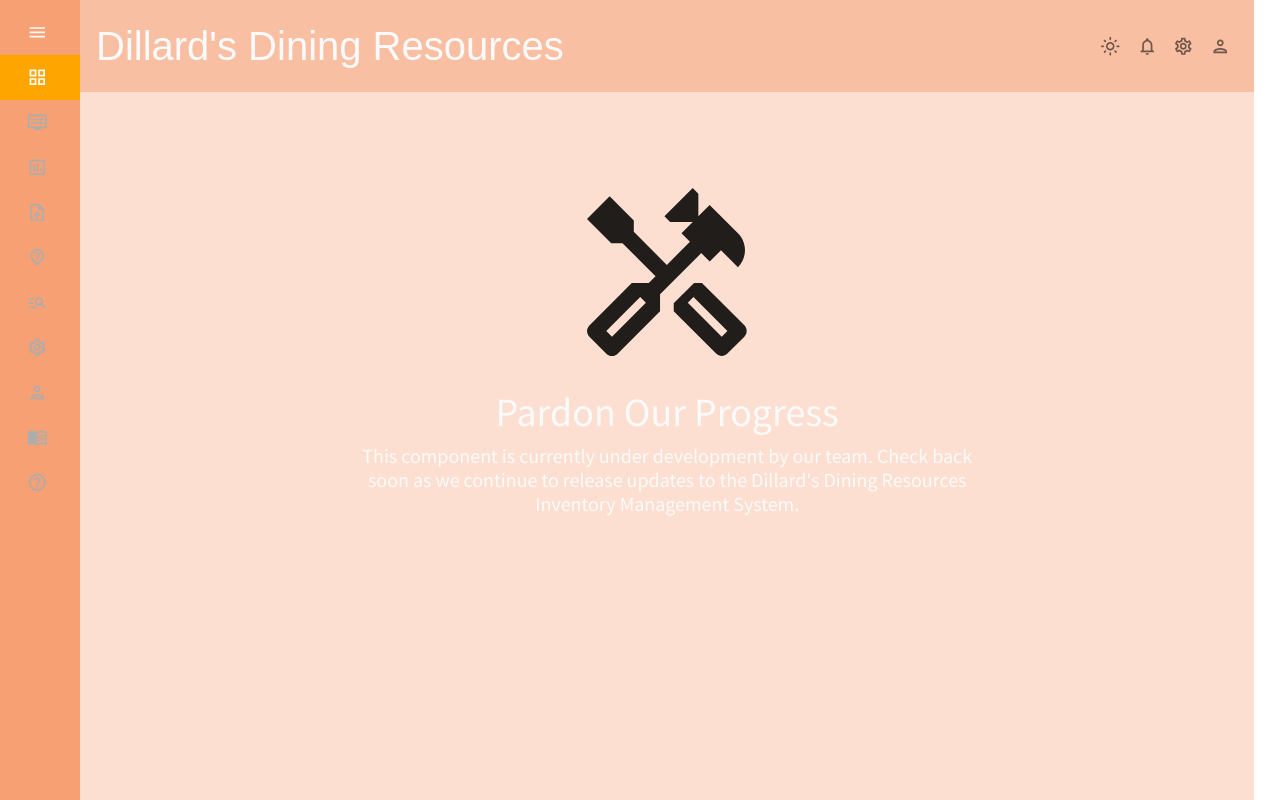
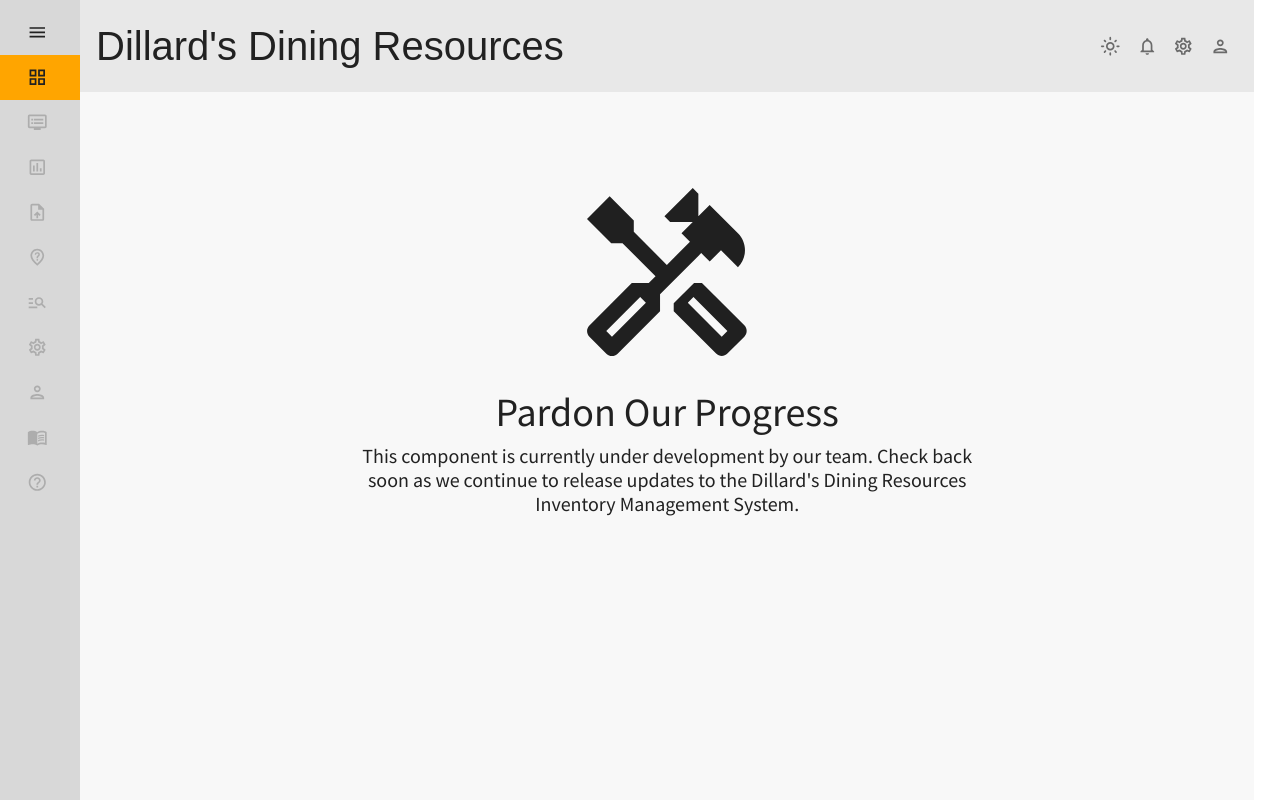
Before and after one commit to todd-buck/CapstoneProject, a React (Create React App) app in the folder DDRInventory-UI/: page / in a window 1280 px wide. Built offline with nearby package versions, Linux system fonts and the light colour scheme; a web font is replaced by a local one.

Commit message:
Minor Bug Fixes

```diff
--- a/DDRInventory-UI/src/App.js
+++ b/DDRInventory-UI/src/App.js
@@ -19,7 +19,7 @@
 
 function App() {
     const [mode, setMode] = useState("light");
-    const [scheme, setScheme] = useState("flamingo");
+    const [scheme, setScheme] = useState("default");
 
     const [theme, colorMode] = useMode(mode, setMode, scheme);
     const [selected, setSelected] = useState("Dashboard");
--- a/DDRInventory-UI/src/scenes/global/Sidebar.jsx
+++ b/DDRInventory-UI/src/scenes/global/Sidebar.jsx
@@ -232,6 +232,8 @@
                             icon={<NotListedLocationOutlined />}
                             selected={selected}
                             setSelected={setSelected}
+                            isCollapsed={isCollapsed}
+                            setIsCollapsed={setIsCollapsed}
                             sx={{ m: "0px 0 0px 0px" }}
                         />
 
@@ -241,6 +243,8 @@
                             icon={<ManageSearchOutlined />}
                             selected={selected}
                             setSelected={setSelected}
+                            isCollapsed={isCollapsed}
+                            setIsCollapsed={setIsCollapsed}
                             sx={{ m: "0px 0 0px 0px" }}
                         />
 
```
